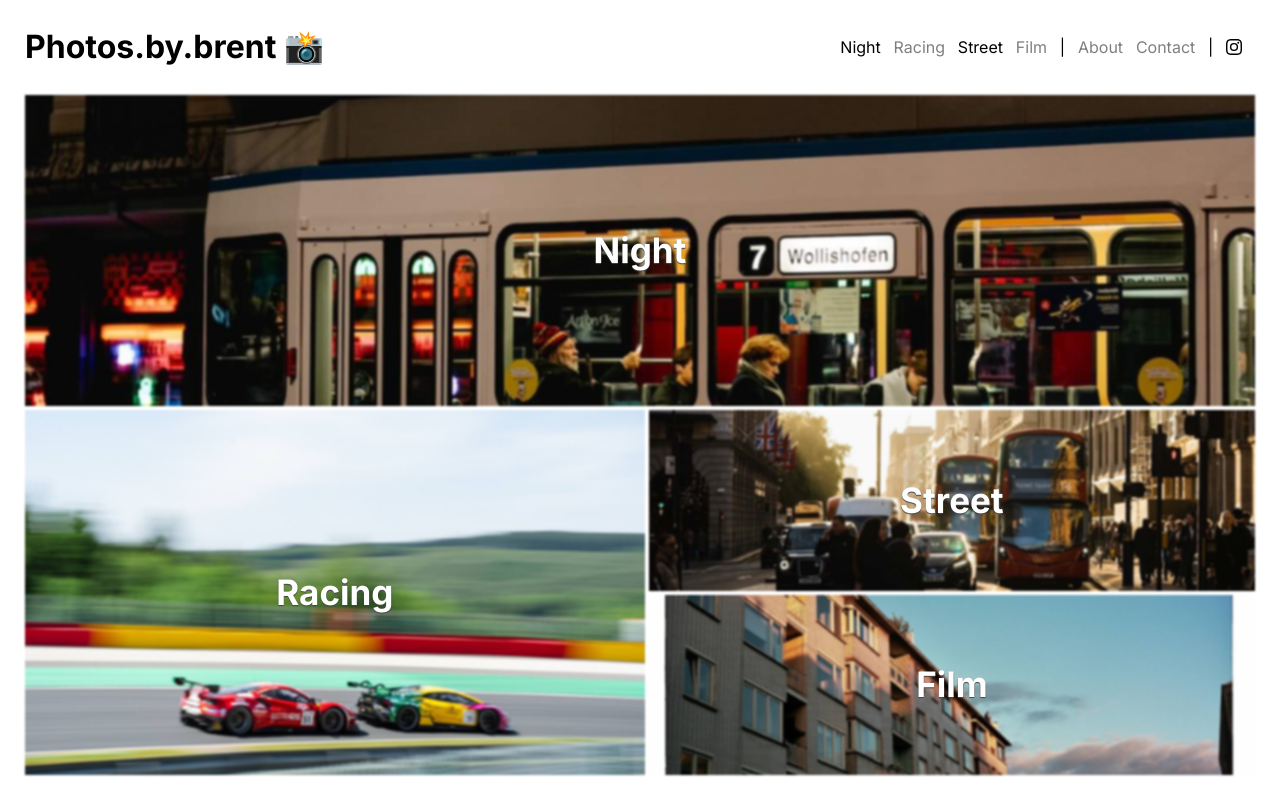
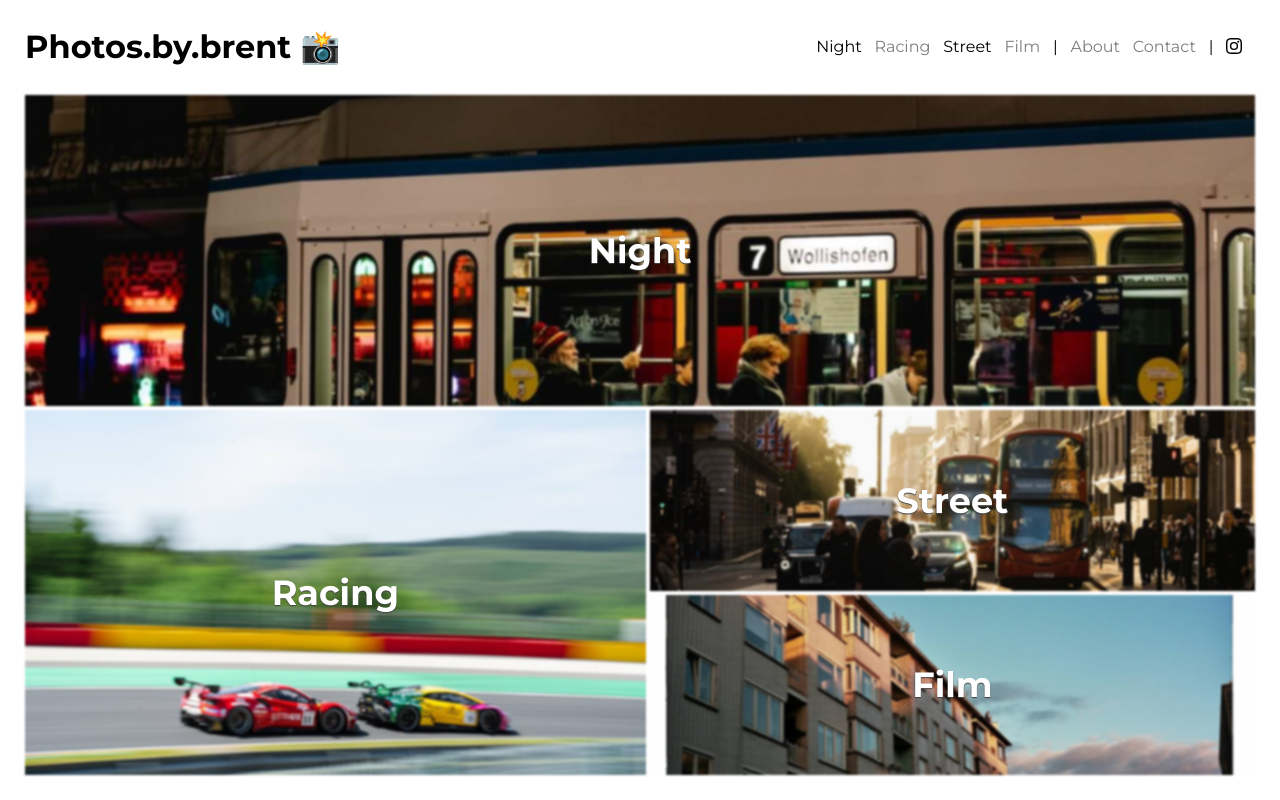
Before and after one commit to brenttimmermans/photos-by-brent, a Next.js app: page / in a window 1280 px wide. Built offline with nearby package versions, Linux system fonts and the light colour scheme.

Commit message:
🩹 fix font loading

```diff
--- a/app/globals.css
+++ b/app/globals.css
@@ -1,6 +1,5 @@
 @import url('@/app/styles/normalize.css');
 @import url('@/app/styles/variables.css');
-@import url('@/app/styles/fonts.css');
 
 * {
   box-sizing: border-box;
--- a/app/layout.tsx
+++ b/app/layout.tsx
@@ -1,9 +1,9 @@
 import Header from '@/app/Header/Header'
 import '@/app/globals.css'
 import type { Metadata } from 'next'
-import { Inter } from 'next/font/google'
+import { Montserrat } from 'next/font/google'
 
-const inter = Inter({ subsets: ['latin'] })
+const montserrat = Montserrat({ subsets: ['latin'], weight: ['400', '700'] })
 
 export const metadata: Metadata = {
   title: 'photos.by.brent',
@@ -18,7 +18,7 @@ interface Props {
 export default function RootLayout({ children, modal }: Props) {
   return (
     <html lang="en">
-      <body className={inter.className}>
+      <body className={montserrat.className}>
         <Header />
         <main>{children}</main>
         {modal}
--- a/app/styles/fonts.css
+++ /dev/null
@@ -1 +0,0 @@
-@import url('https://fonts.googleapis.com/css2?family=Montserrat:wght@400;700&display=swap');
```
